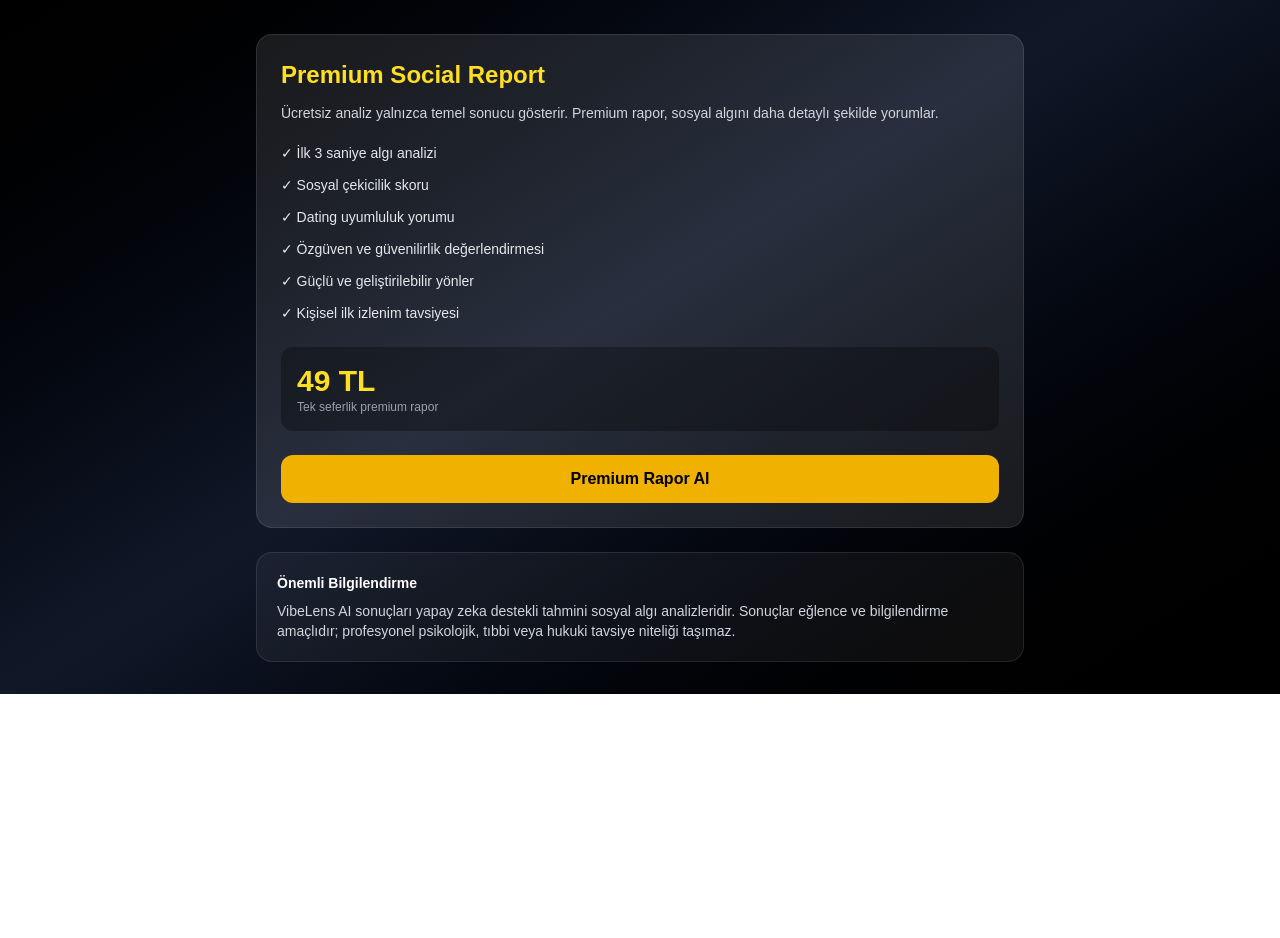
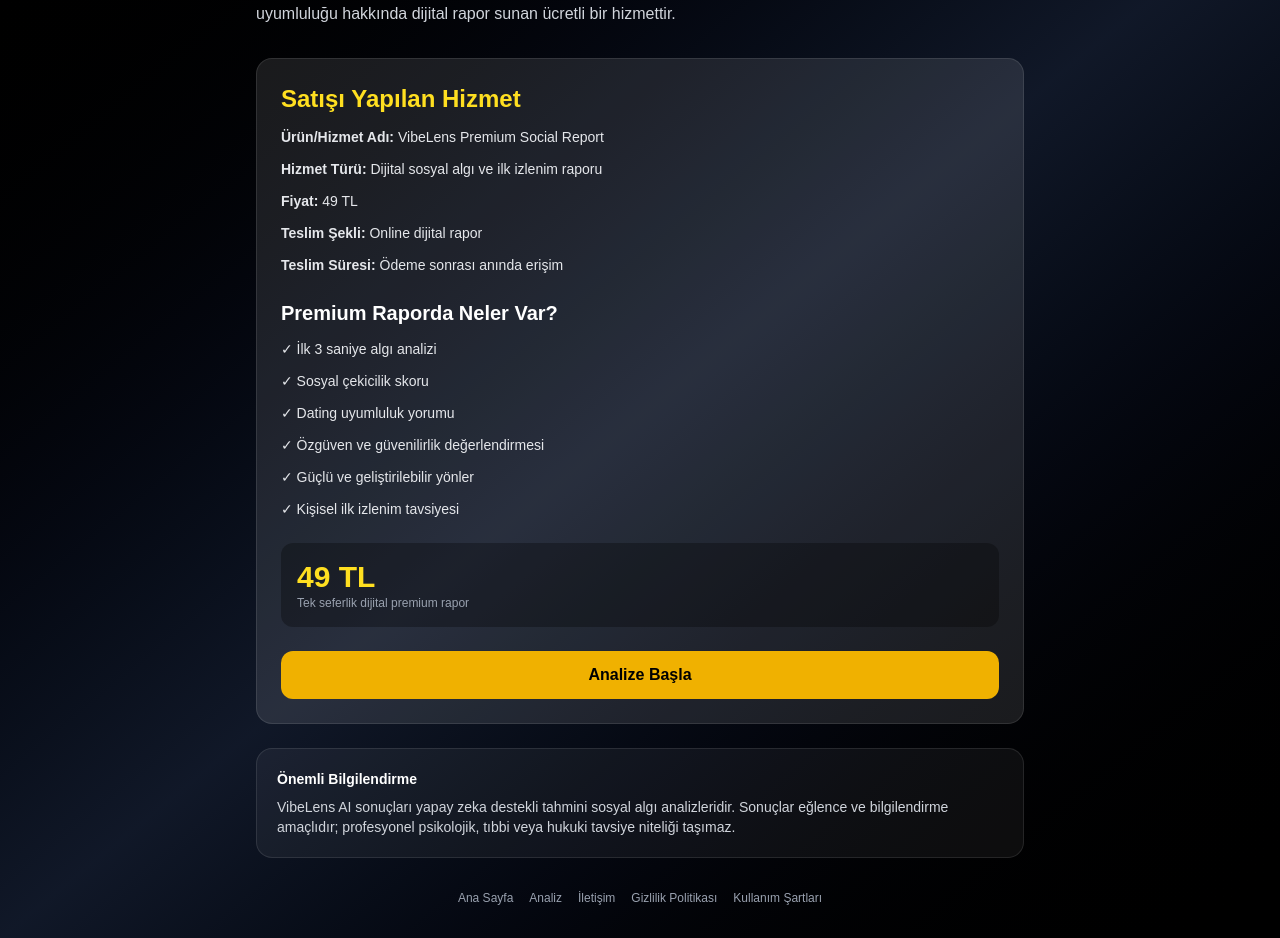
Before and after one commit to safakbahar68-lgtm/vibelens-ai, a Next.js app: page /premium in a window 1280 px wide. Shown: the part 106-1044 px from the top of the page. Before the commit the page ends 800 px from the top, so only its background shows below. Built offline with nearby package versions, Linux system fonts and the light colour scheme.

Commit message:
revise premium product page

```diff
--- a/app/premium/page.tsx
+++ b/app/premium/page.tsx
@@ -1,3 +1,5 @@
+import Link from "next/link";
+
 export default function PremiumPage() {
   return (
     <main className="min-h-screen bg-gradient-to-br from-black via-gray-900 to-black text-white p-8">
@@ -7,17 +9,25 @@
         </h1>
 
         <p className="text-gray-300 mb-8">
-          Fotoğrafın üzerinden sosyal algı, ilk izlenim ve dating uyumluluğu hakkında daha detaylı rapor al.
+          VibeLens Premium Social Report, kullanıcıların yüklediği fotoğraf üzerinden sosyal algı, ilk izlenim ve dating uyumluluğu hakkında dijital rapor sunan ücretli bir hizmettir.
         </p>
 
         <div className="bg-white/10 border border-white/10 rounded-2xl p-6 mb-6">
           <h2 className="text-2xl font-bold text-yellow-300 mb-3">
-            Premium Social Report
+            Satışı Yapılan Hizmet
           </h2>
 
-          <p className="text-sm text-gray-300 mb-5">
-            Ücretsiz analiz yalnızca temel sonucu gösterir. Premium rapor, sosyal algını daha detaylı şekilde yorumlar.
-          </p>
+          <div className="space-y-3 text-sm text-gray-200 mb-6">
+            <p><strong>Ürün/Hizmet Adı:</strong> VibeLens Premium Social Report</p>
+            <p><strong>Hizmet Türü:</strong> Dijital sosyal algı ve ilk izlenim raporu</p>
+            <p><strong>Fiyat:</strong> 49 TL</p>
+            <p><strong>Teslim Şekli:</strong> Online dijital rapor</p>
+            <p><strong>Teslim Süresi:</strong> Ödeme sonrası anında erişim</p>
+          </div>
+
+          <h3 className="text-xl font-bold text-white mb-3">
+            Premium Raporda Neler Var?
+          </h3>
 
           <ul className="space-y-3 text-sm text-gray-200 mb-6">
             <li>✓ İlk 3 saniye algı analizi</li>
@@ -33,19 +43,19 @@
               49 TL
             </p>
             <p className="text-xs text-gray-400">
-              Tek seferlik premium rapor
+              Tek seferlik dijital premium rapor
             </p>
           </div>
 
-          <a
+          <Link
             href="/upload"
             className="block text-center w-full p-3 rounded-xl bg-yellow-500 text-black font-bold hover:bg-yellow-400 transition"
           >
-            Premium Rapor Al
-          </a>
+            Analize Başla
+          </Link>
         </div>
 
-        <div className="bg-white/5 border border-white/10 rounded-2xl p-5 text-sm text-gray-300">
+        <div className="bg-white/5 border border-white/10 rounded-2xl p-5 text-sm text-gray-300 mb-8">
           <h3 className="font-bold text-white mb-2">
             Önemli Bilgilendirme
           </h3>
@@ -54,6 +64,14 @@
             VibeLens AI sonuçları yapay zeka destekli tahmini sosyal algı analizleridir. Sonuçlar eğlence ve bilgilendirme amaçlıdır; profesyonel psikolojik, tıbbi veya hukuki tavsiye niteliği taşımaz.
           </p>
         </div>
+
+        <footer className="mt-8 flex flex-wrap justify-center gap-4 text-xs text-gray-400">
+          <Link href="/">Ana Sayfa</Link>
+          <Link href="/upload">Analiz</Link>
+          <Link href="/contact">İletişim</Link>
+          <Link href="/privacy">Gizlilik Politikası</Link>
+          <Link href="/terms">Kullanım Şartları</Link>
+        </footer>
       </div>
     </main>
   );
```
